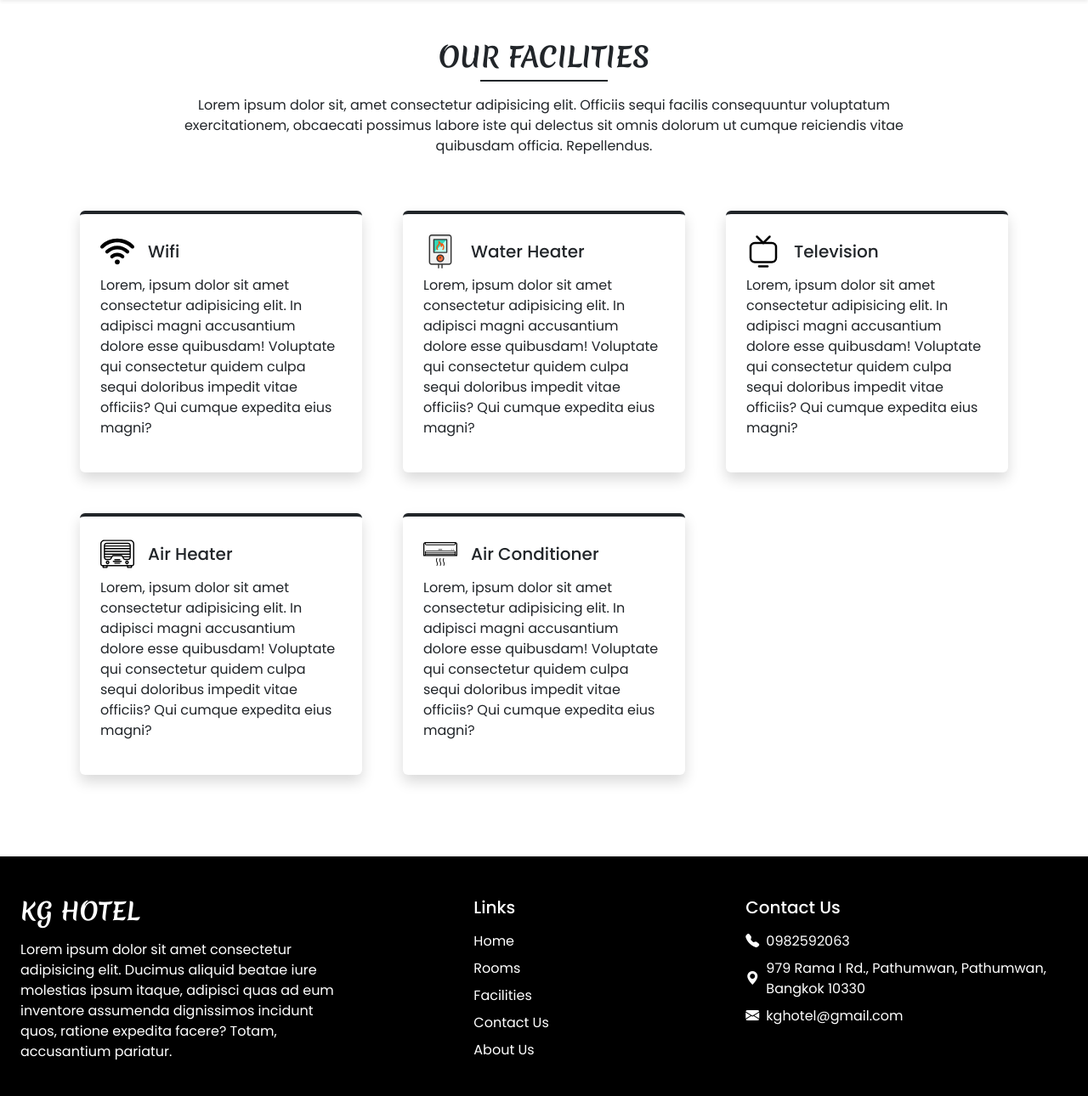
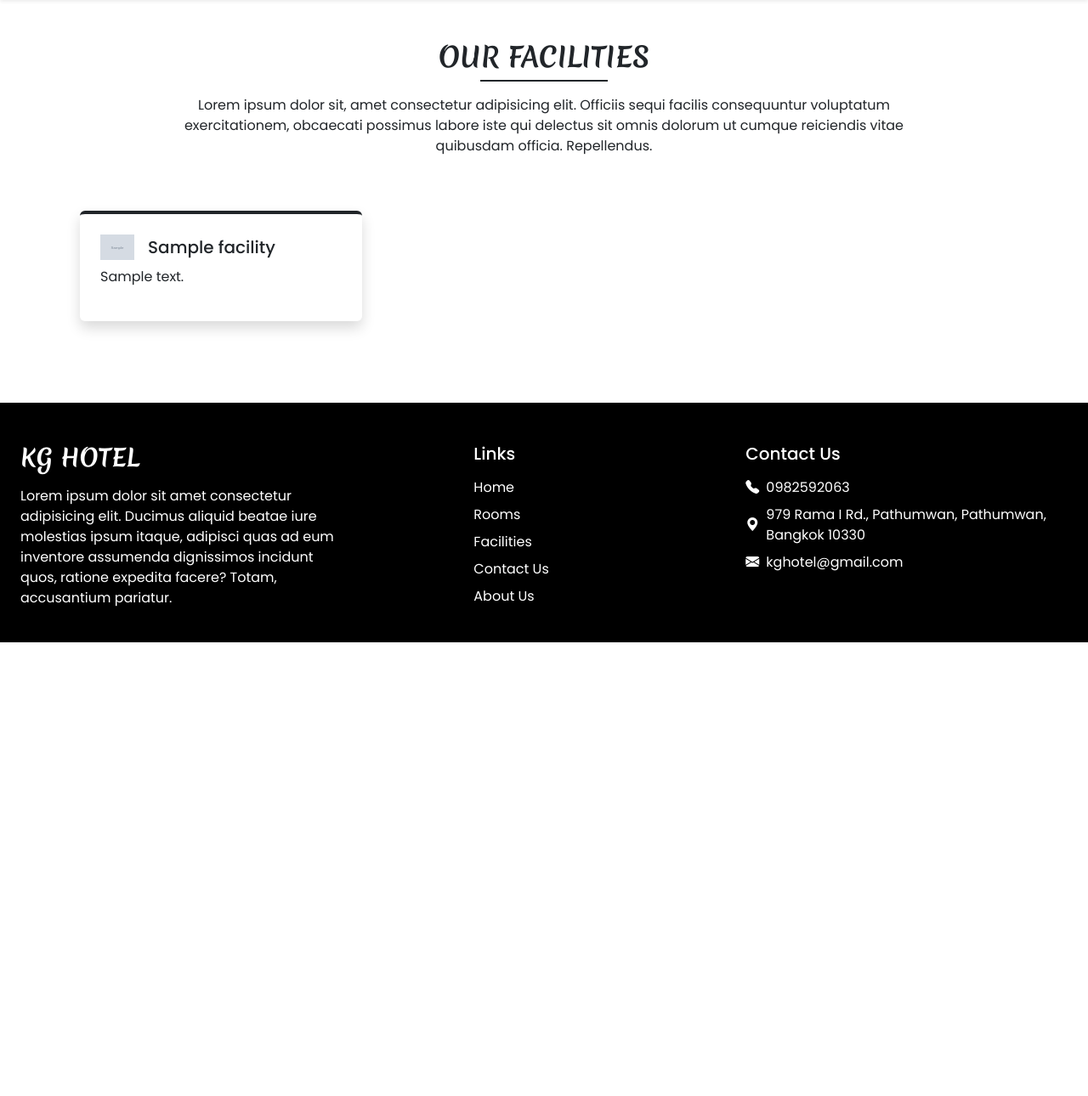
Before and after one commit to KongPobW/KG-Hotel, a PHP site: page /facilities.php in a window 1280 px wide. Shown: the part 68-1358 px from the top of the page at 85% size. After the commit the page ends 824 px from the top, so only its background shows below. Run offline with PHP 8.4, Linux system fonts and the light colour scheme; tables that the repository leaves empty or names only in its code hold one stand-in row (values such as "Sample post"); grey boxes marked "Sample" are stand-in pictures.

Commit message:
make dynamic frontend facilities

```diff
--- /dev/null
+++ b/admin/class/facility.php
@@ -0,0 +1,23 @@
+<?php
+class Facility {
+    private $conn;
+
+    public function __construct($db) {
+        $this->conn = $db;
+    }
+
+    public function getFacilities() {
+        $query = "SELECT * FROM facilities ORDER BY id DESC";
+        $stmt = $this->conn->prepare($query);
+
+        $stmt->execute();
+        return $stmt->fetchAll(PDO::FETCH_ASSOC);
+    }
+}
+
+$database = new Database();
+$db = $database->getConnection();
+
+$facilityObj = new Facility($db);
+$facilities = $facilityObj->getFacilities();
+?>
--- a/facilities.php
+++ b/facilities.php
@@ -1,3 +1,8 @@
+<?php
+require('admin/inc/db_config.php');
+require('admin/class/facility.php');
+?>
+
 <!doctype html>
 <html lang="en">
 
@@ -29,61 +34,20 @@
 
     <div class="container">
         <div class="row">
+            <?php
+      foreach ($facilities as $row):
+      ?>
             <div class="col-lg-4 col-md-6 mb-5 px-4">
                 <div class="bg-white rounded shadow p-4 border-top border-4 border-dark pop">
                     <div class="d-flex align-items-center mb-2">
-                        <img src="images/facilities/wifi.svg" width="40px">
-                        <h5 class="m-0 ms-3">Wifi</h5>
+                        <img src="admin/uploads/facilities/<?php echo htmlspecialchars($row['icon']); ?>" width="40px"
+                            alt="icon">
+                        <h5 class="m-0 ms-3"><?php echo htmlspecialchars($row['name']); ?></h5>
                     </div>
-                    <p>Lorem, ipsum dolor sit amet consectetur adipisicing elit. In adipisci magni accusantium
-                        dolore esse quibusdam! Voluptate qui consectetur quidem culpa sequi doloribus impedit vitae
-                        officiis? Qui cumque expedita eius magni?</p>
+                    <p><?php echo htmlspecialchars($row['description']); ?></p>
                 </div>
             </div>
-            <div class="col-lg-4 col-md-6 mb-5 px-4">
-                <div class="bg-white rounded shadow p-4 border-top border-4 border-dark pop">
-                    <div class="d-flex align-items-center mb-2">
-                        <img src="images/facilities/water-heater.svg" width="40px">
-                        <h5 class="m-0 ms-3">Water Heater</h5>
-                    </div>
-                    <p>Lorem, ipsum dolor sit amet consectetur adipisicing elit. In adipisci magni accusantium
-                        dolore esse quibusdam! Voluptate qui consectetur quidem culpa sequi doloribus impedit vitae
-                        officiis? Qui cumque expedita eius magni?</p>
-                </div>
-            </div>
-            <div class="col-lg-4 col-md-6 mb-5 px-4">
-                <div class="bg-white rounded shadow p-4 border-top border-4 border-dark pop">
-                    <div class="d-flex align-items-center mb-2">
-                        <img src="images/facilities/tv.svg" width="40px">
-                        <h5 class="m-0 ms-3">Television</h5>
-                    </div>
-                    <p>Lorem, ipsum dolor sit amet consectetur adipisicing elit. In adipisci magni accusantium
-                        dolore esse quibusdam! Voluptate qui consectetur quidem culpa sequi doloribus impedit vitae
-                        officiis? Qui cumque expedita eius magni?</p>
-                </div>
-            </div>
-            <div class="col-lg-4 col-md-6 mb-5 px-4">
-                <div class="bg-white rounded shadow p-4 border-top border-4 border-dark pop">
-                    <div class="d-flex align-items-center mb-2">
-                        <img src="images/facilities/air-heater.svg" width="40px">
-                        <h5 class="m-0 ms-3">Air Heater</h5>
-                    </div>
-                    <p>Lorem, ipsum dolor sit amet consectetur adipisicing elit. In adipisci magni accusantium
-                        dolore esse quibusdam! Voluptate qui consectetur quidem culpa sequi doloribus impedit vitae
-                        officiis? Qui cumque expedita eius magni?</p>
-                </div>
-            </div>
-            <div class="col-lg-4 col-md-6 mb-5 px-4">
-                <div class="bg-white rounded shadow p-4 border-top border-4 border-dark pop">
-                    <div class="d-flex align-items-center mb-2">
-                        <img src="images/facilities/ac.svg" width="40px">
-                        <h5 class="m-0 ms-3">Air Conditioner</h5>
-                    </div>
-                    <p>Lorem, ipsum dolor sit amet consectetur adipisicing elit. In adipisci magni accusantium
-                        dolore esse quibusdam! Voluptate qui consectetur quidem culpa sequi doloribus impedit vitae
-                        officiis? Qui cumque expedita eius magni?</p>
-                </div>
-            </div>
+            <?php endforeach; ?>
         </div>
     </div>
 
```
Also changed, not shown: admin/uploads/facilities/1745918020_ac.svg (renamed from images/facilities/ac.svg), admin/uploads/facilities/1745918044_air-heater.svg (renamed from images/facilities/air-heater.svg), admin/uploads/facilities/1745918061_tv.svg (renamed from images/facilities/tv.svg), admin/uploads/facilities/1745918079_water-heater.svg (renamed from images/facilities/water-heater.svg), admin/uploads/facilities/1745918094_wifi.svg (renamed from images/facilities/wifi.svg).
